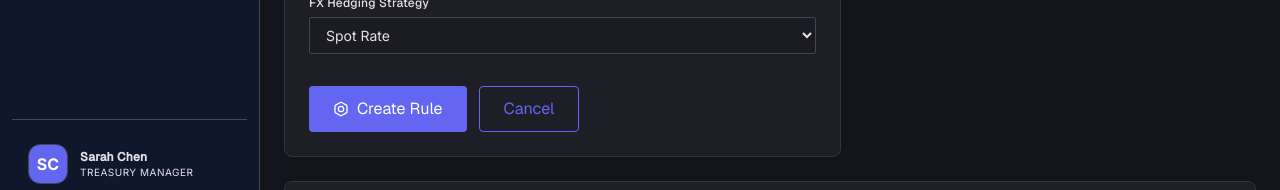
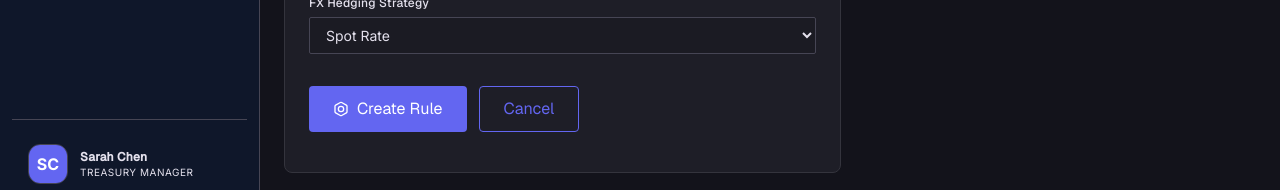
Before and after one commit to p67428378-afk/test2, a React (Vite) app in the folder client/: page / in a window 1280 px wide. Shown: the part 592-782 px from the top of the page. Built offline with nearby package versions, Linux system fonts and the light colour scheme; no server answers.

Commit message:
fix(SCRUM-368): fix layout clipping on Create Sweeping Rule form buttons

```diff
--- a/client/src/components/sweeping/CreateRuleForm.jsx
+++ b/client/src/components/sweeping/CreateRuleForm.jsx
@@ -71,7 +71,7 @@ const CreateRuleForm = ({ onRuleCreated }) => {
   };
 
   return (
-    <div className="bento-card p-6 rounded-xl">
+    <div className="bento-card p-6 pb-8 rounded-xl">
       <div className="flex items-center gap-2 mb-6">
         <PlusCircle className="text-indigo-accent w-6 h-6" />
         <h3 className="text-headline-sm font-headline-sm">
@@ -188,7 +188,7 @@ const CreateRuleForm = ({ onRuleCreated }) => {
           </select>
         </div>
 
-        <div className="col-span-2 pt-4 flex gap-3">
+        <div className="col-span-2 pt-4 pb-2 flex gap-3">
           <button
             type="submit"
             className="bg-indigo-accent hover:bg-opacity-90 text-white font-label-md py-2.5 px-6 rounded-lg transition-all flex items-center gap-2"
```
